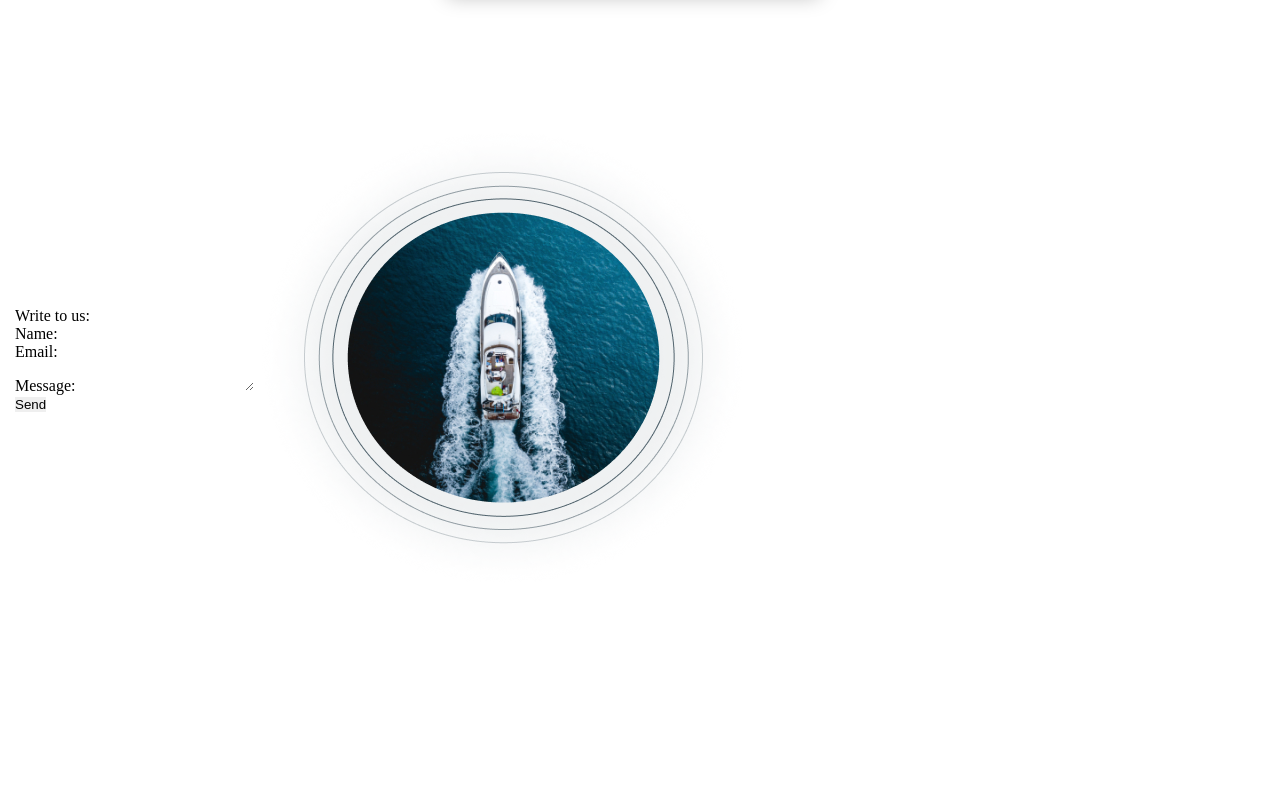
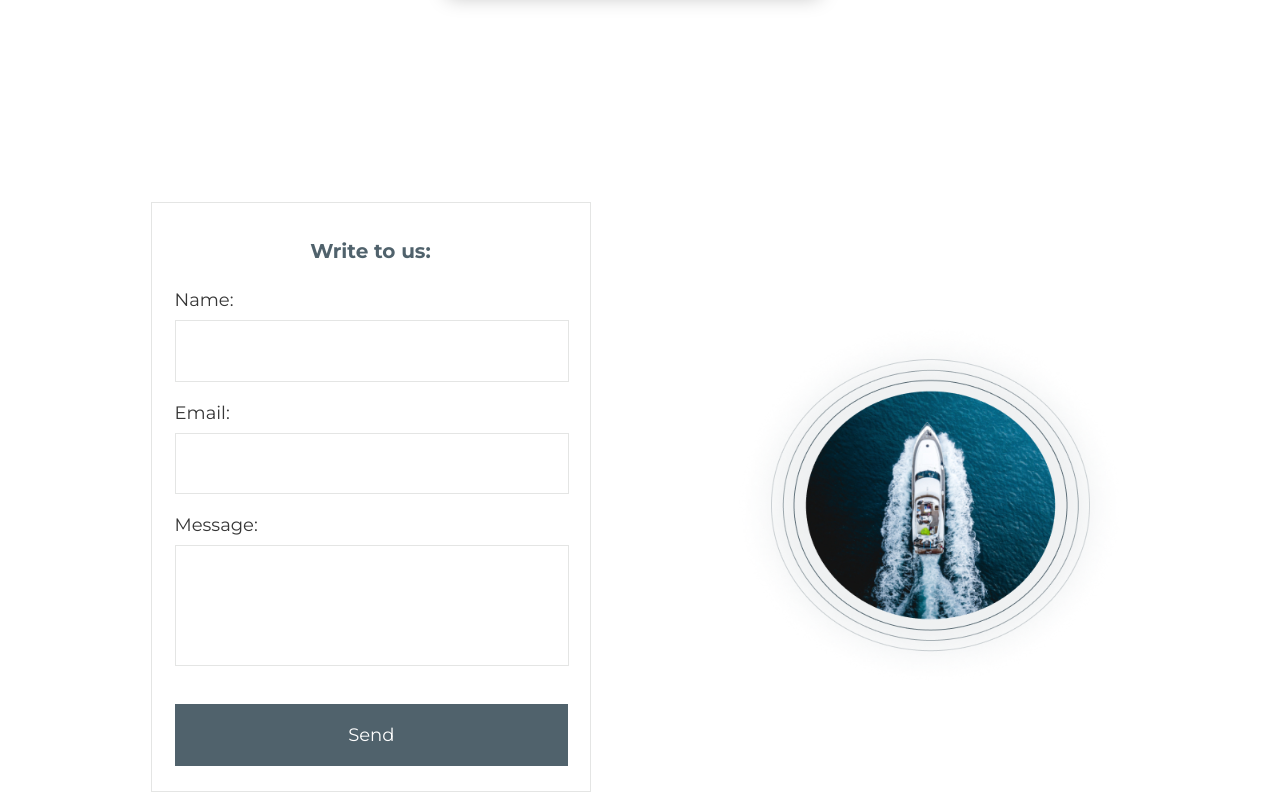
Before and after one commit to OlehYavoriv/MotorsBoat-project, a plain HTML site: page index.html in a window 1280 px wide. Shown: the part 3963-4755 px from the top of the page. Before the commit the page ends 4561 px from the top, so only its background shows below. Drawn offline with nearby package versions, Linux system fonts and the light colour scheme.

Commit message:
Changed styles

```diff
--- a/css/style.css
+++ b/css/style.css
@@ -821,4 +821,99 @@ a {
   font-weight: 700;
   margin: 0px 71px 10px 73px;
 }
+
+.form__cont {
+  max-width: 980px;
+  margin: 0 auto;
+}
+
+.form * {
+  outline: none;
+}
+
+.form {
+  max-width: 440px;
+  height: 590px;
+  border: 1px solid #E4E5E4;
+  padding: 35.39px 23px 35.24px 23px;
+  margin-top: 80px;
+  margin-right: 140px;
+}
+
+.form button {
+  width: 393.65px;
+  height: 61.76px;
+  background-color: #50626C;
+  font-size: 18px;
+  line-height: 34px;
+  font-weight: 400;
+  font-family: "Montserrat", sans-serif;
+  color: #ffffff;
+  display: -webkit-box;
+  display: -ms-flexbox;
+  display: flex;
+  -webkit-box-align: center;
+      -ms-flex-align: center;
+          align-items: center;
+  -webkit-box-pack: center;
+      -ms-flex-pack: center;
+          justify-content: center;
+  text-align: center;
+  cursor: pointer;
+  -webkit-transition: 1s;
+  transition: 1s;
+}
+
+.btn__send:hover {
+  border: 1.5px solid #50626C;
+  color: #50626C;
+  background-color: rgba(80, 98, 108, 0.3);
+}
+
+.form__title {
+  font-size: 20px;
+  line-height: 25px;
+  font-weight: 700;
+  color: #50626C;
+  font-family: "Montserrat", sans-serif;
+  text-align: center;
+  margin-bottom: 24.60px;
+}
+
+.form__label {
+  font-size: 18px;
+  line-height: 25px;
+  font-weight: 400;
+  font-family: "Montserrat", sans-serif;
+  color: #363636;
+  margin-top: 20px;
+}
+
+.form__input {
+  width: 394px;
+  height: 61.41px;
+  border: 1px solid #E4E5E4;
+  margin-bottom: 19px;
+  margin-top: 7px;
+  padding: 10px 10px 10px 10px;
+  font-size: 18px;
+}
+
+.form__textarea {
+  width: 394px;
+  height: 121px;
+  border: 1px solid #E4E5E4;
+  resize: none;
+  margin-bottom: 34px;
+  margin-top: 7px;
+  padding: 10px 10px 10px 10px;
+  font-size: 18px;
+}
+
+.form-img {
+  width: 399px;
+  height: 371.22px;
+  position: relative;
+  top: 50px;
+}
 /*# sourceMappingURL=style.css.map */
```
Also changed, not shown: 1 other file.
